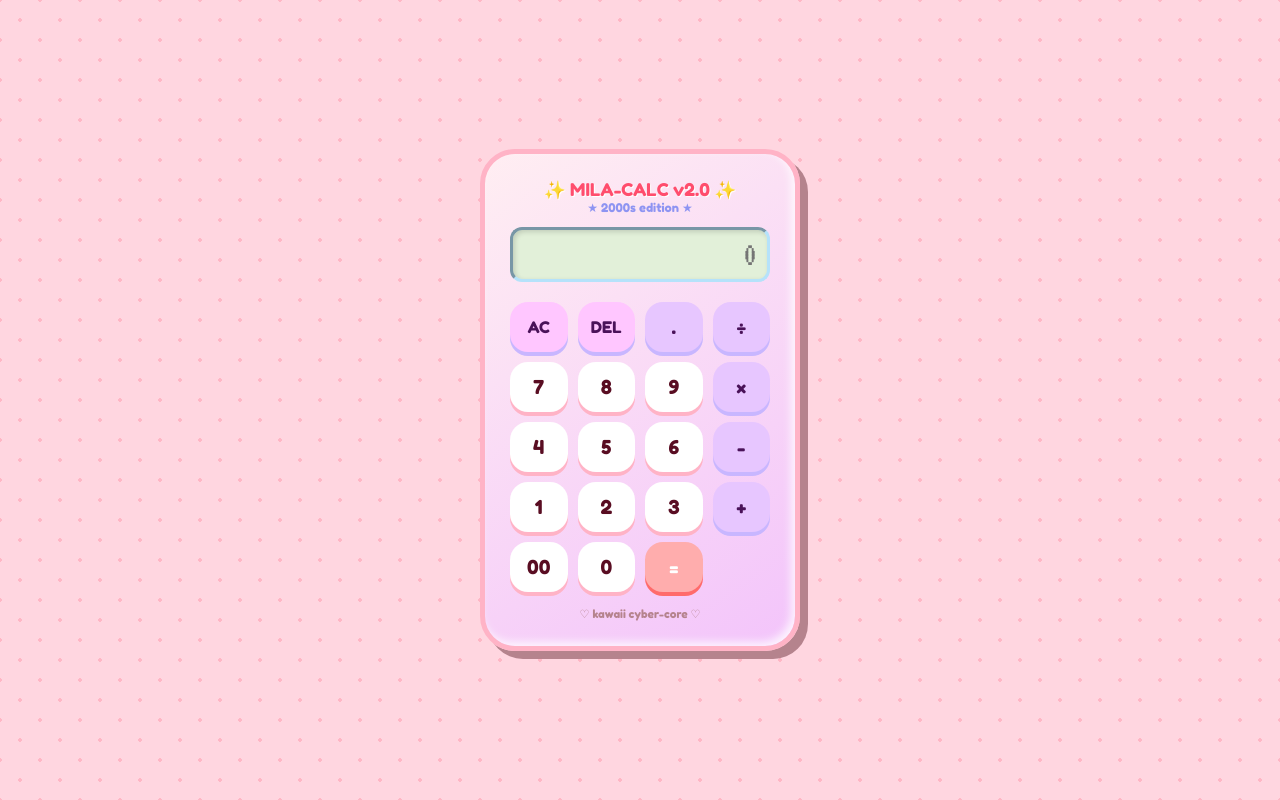
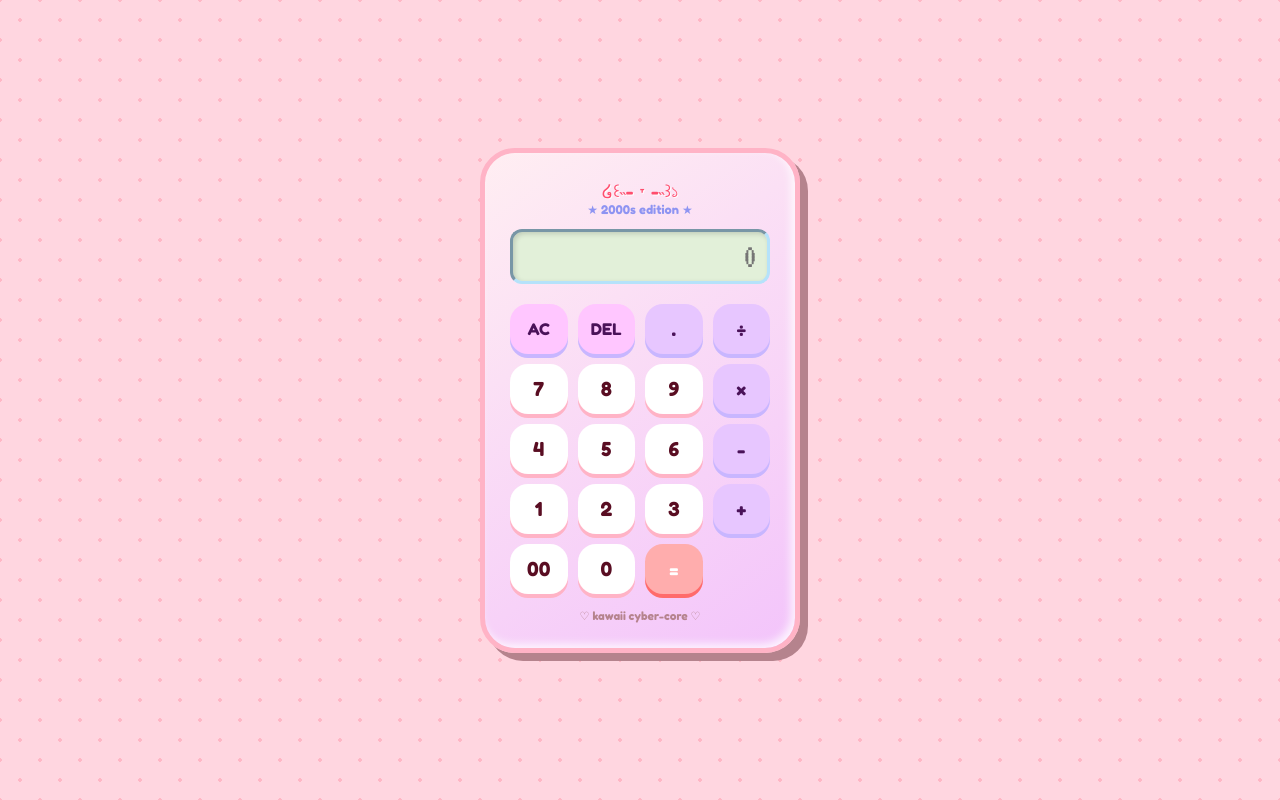
Before and after one commit to Sillysunflower/Mila-s-calculator, a plain HTML site: page index.html in a window 1280 px wide. Drawn offline with Linux system fonts and the light colour scheme.

Commit message:
Change title in calculator header

```diff
--- a/index.html
+++ b/index.html
@@ -11,7 +11,7 @@
 <body>
     <div id="calculator">
         <div class="header">
-            <span class="cute-title">✨ MILA-CALC v2.0 ✨</span>
+            <span class="cute-title">໒꒰˵- ˕ -˵꒱১</span>
             <span class="sub-title">★ 2000s edition ★</span>
         </div>
 
```
